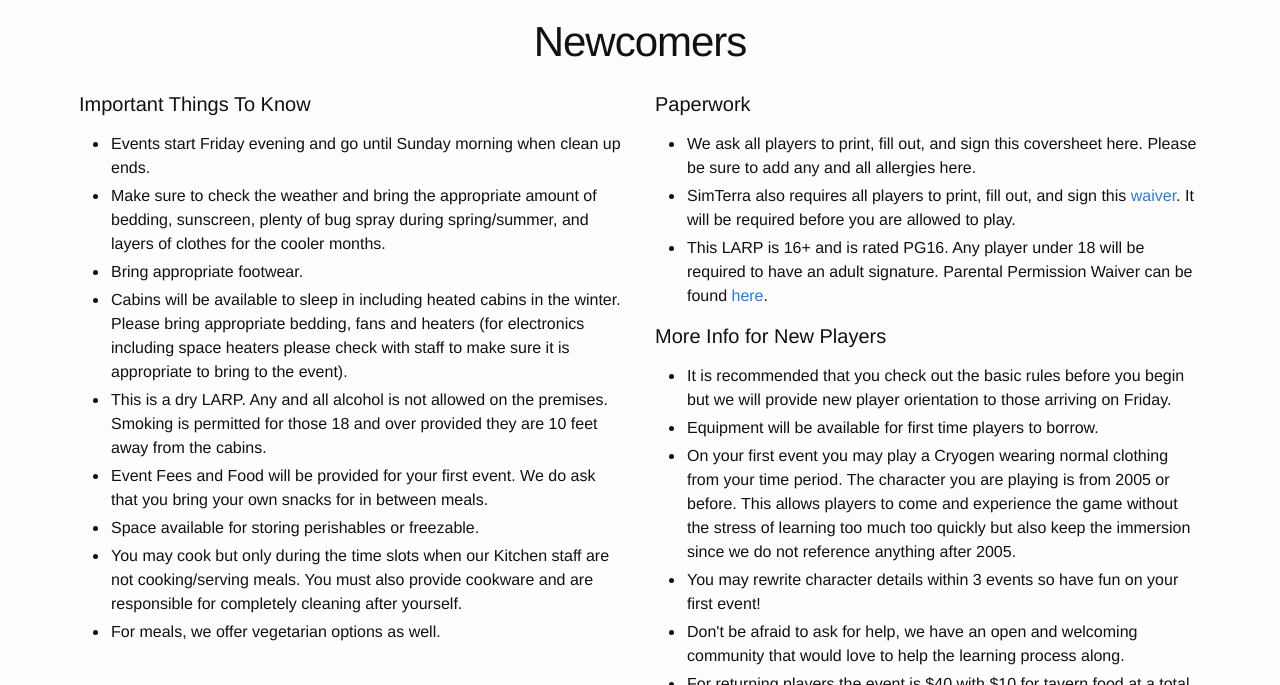
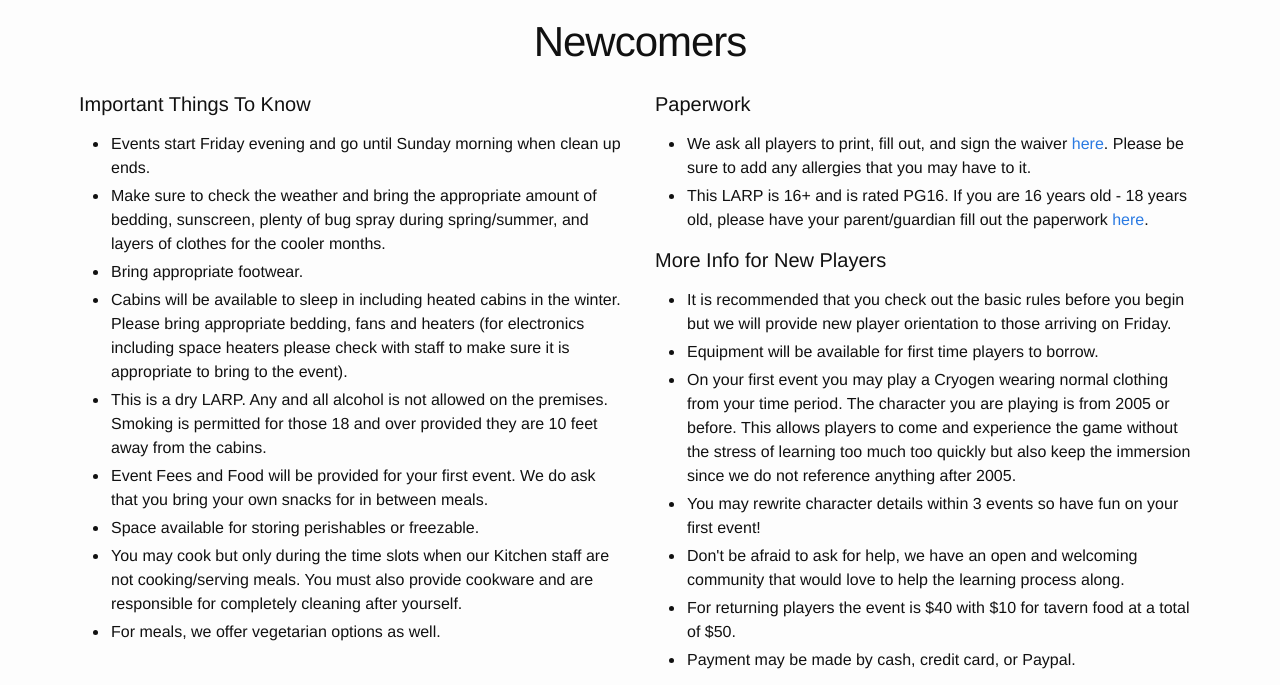
Before and after one commit to MetricMike/simterra-site, a Jekyll site: the page built from newcomers.md, in a window 1280 px wide and 900 px high, scrolled down 590 px, cut to the strip 125-810 px from the top of the window. Built offline with Jekyll 4.4.1, drawn with Linux system fonts in a browser that asks for light colours.

Commit message:
tweak to waiver language

```diff
--- a/newcomers.md
+++ b/newcomers.md
@@ -21,9 +21,9 @@ permalink: /newcomers/
   </div>
   <div class="pull-left col-md-6"><h4>Paperwork</h4>
     <ul>
-      <li>We ask all players to print, fill out, and sign this coversheet here. Please be sure to add any and all allergies here.</li>
-      <li>SimTerra also requires all players to print, fill out, and sign this <a href="https://drive.google.com/open?id=0B3jOhksaqG13VnllNzlUOXlvT0E">waiver</a>. It will be required before you are allowed to play.</li>
-      <li>This LARP is 16+ and is rated PG16. Any player under 18 will be required to have an adult signature. Parental Permission Waiver can be found <a href="https://drive.google.com/open?id=0B3jOhksaqG13WDNtNHRJRFZZY0k">here</a>.</li>
+      <li>We ask all players to print, fill out, and sign the waiver <a href="https://drive.google.com/open?id=0B3jOhksaqG13VnllNzlUOXlvT0E">here</a>. Please be sure to add any allergies that you may have to it.
+      </li>
+      <li>This LARP is 16+ and is rated PG16. If you are 16 years old - 18 years old, please have your parent/guardian fill out the paperwork <a href="https://drive.google.com/open?id=0B3jOhksaqG13WDNtNHRJRFZZY0k">here</a>.</li>
     </ul>
   </div>
   <div class="pull-left col-md-6"><h4>More Info for New Players</h4>
```
